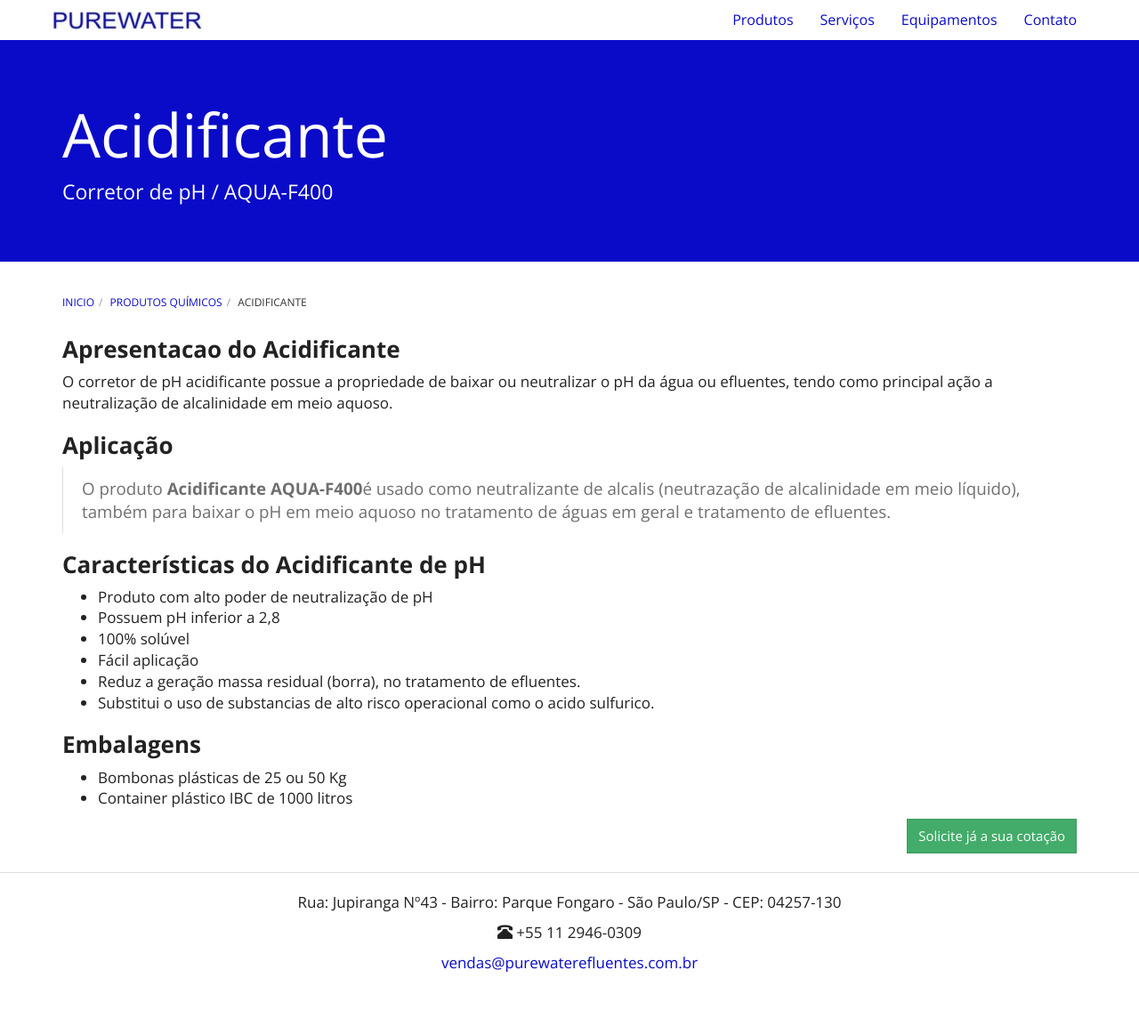
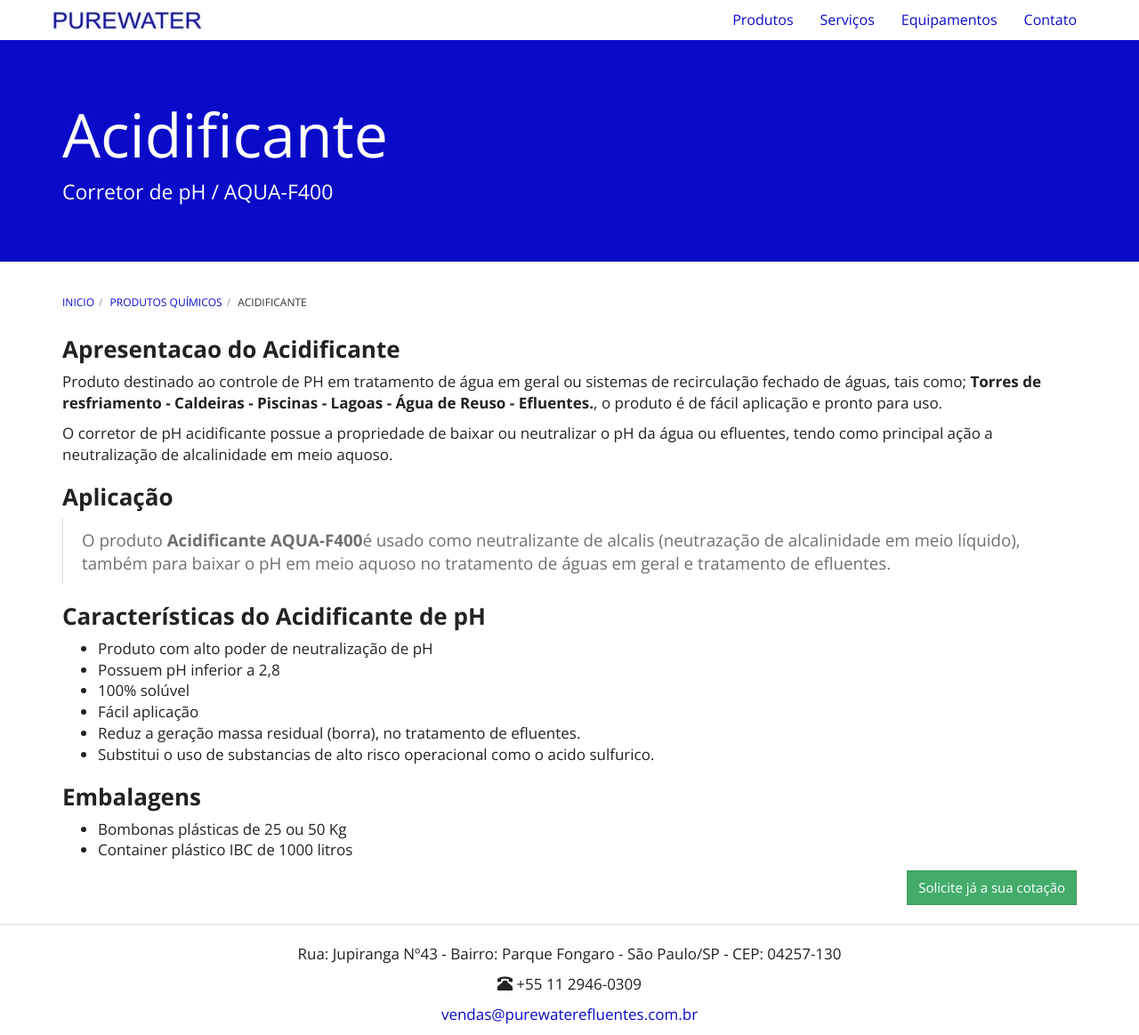
Before and after one commit to purewaterefluentes/purewaterefluentes.github.io, a Jekyll site: the page built from produtos/acidificante.md, in a window 1280 px wide and 1163 px high. Shown: the whole window at 89% size. Built offline with Jekyll 4.4.1, drawn with Linux system fonts in a browser that asks for light colours; nearby versions of some CDN libraries; library files that are not in the unit come from our copies.

Commit message:
Update acidificante.md

```diff
--- a/produtos/acidificante.md
+++ b/produtos/acidificante.md
@@ -7,6 +7,7 @@
 
 ### **Apresentacao do Acidificante**
 
+Produto destinado ao controle de PH em tratamento de água em geral ou sistemas de recirculação fechado de águas, tais como; **Torres de resfriamento - Caldeiras - Piscinas - Lagoas - Água de Reuso - Efluentes.**, o produto é de fácil aplicação e pronto para uso.
 
 O corretor de pH acidificante possue a propriedade de baixar ou neutralizar o pH da água ou efluentes, tendo como principal ação a neutralização de alcalinidade em meio aquoso.
 
```
